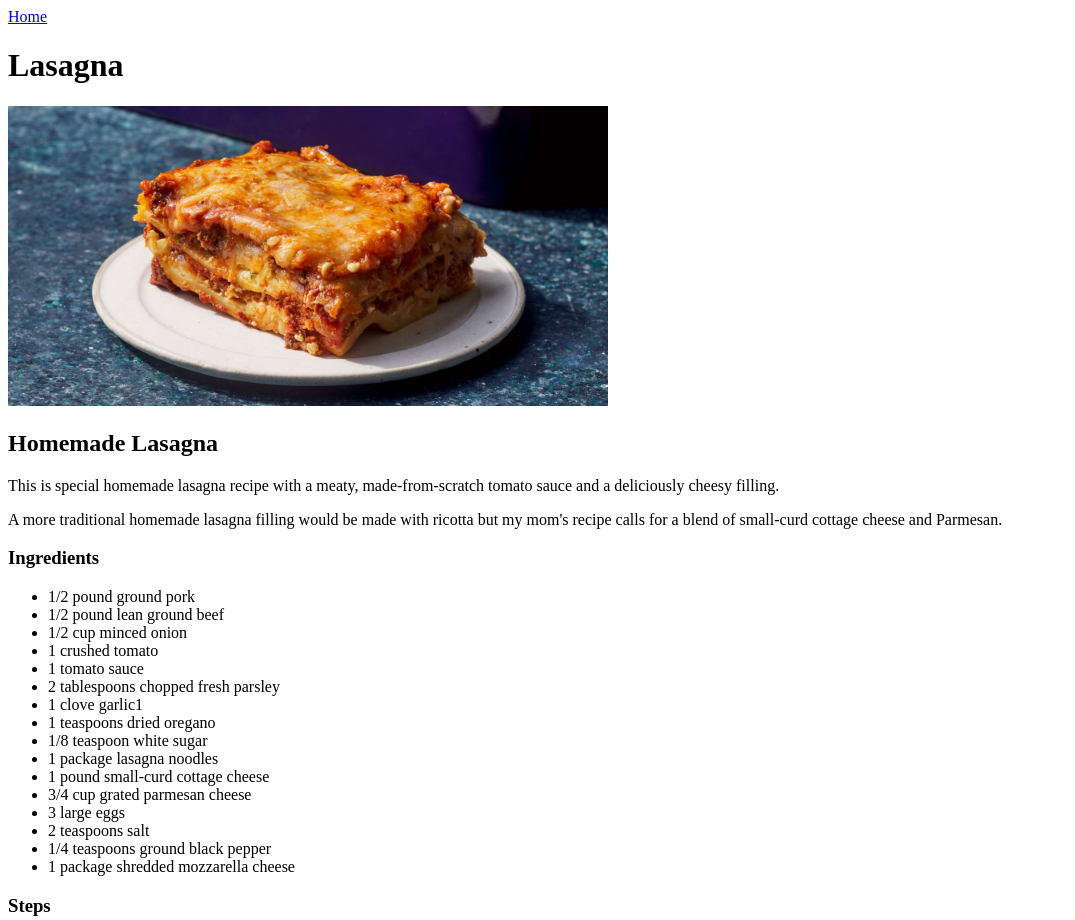
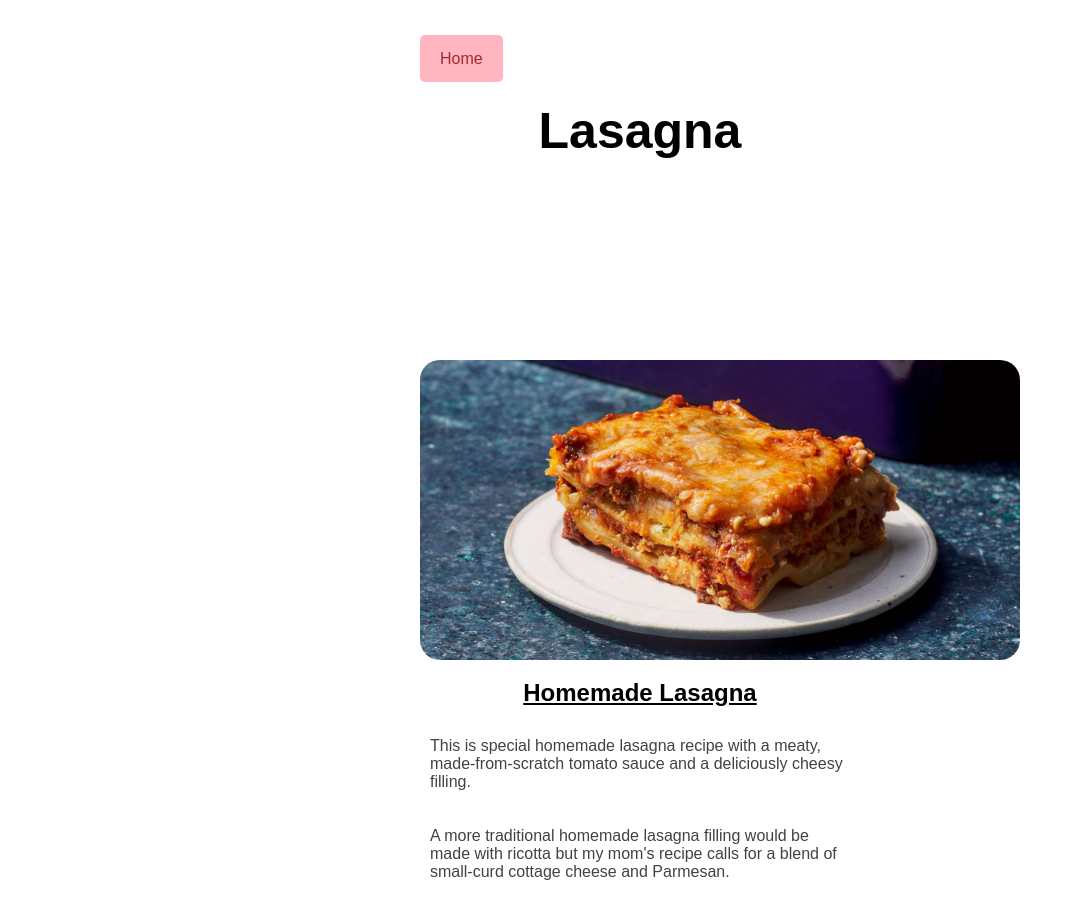
Before and after one commit to HadyElsaghier/odin-recipes, a plain HTML site: page recipes/lasagna.html in a window 1280 px wide. Shown: the top 920 px of the page, without its empty margins (0-1075 px from the left). Drawn offline with Linux system fonts and the light colour scheme.

Commit message:
add stylesheet and styling some elements

```diff
--- a/index.html
+++ b/index.html
@@ -1,23 +1,35 @@
 <!DOCTYPE html>
 <html lang="en">
-
   <head>
-    <meta name="viewport" content="width=device-width, initial-scale=1.0">
-    <meta charset="UTF-8">
+    <meta charset="UTF-8" />
+    <meta name="viewport" content="width=device-width, initial-scale=1.0" />
+    <link rel="stylesheet" href="styles.css" />
     <title>Recipes</title>
   </head>
 
   <body>
+    <div class="odinrecipes">
       <h1>Odin Recipes</h1>
       <ul>
-        <li><a href="./recipes/lasagna.html">Lasagna</a>
+        <li>
+          <a href="./recipes/lasagna.html">Lasagna</a>
           <ul>
-                <li><a href="./recipes/lasagna.html#homemadelasagna">Homemade Lasagna</a></li>
-                <li><a href="./recipes/lasagna.html#easylasagna">Easy Lasagna</a></li>
-                <li><a href="./recipes/lasagna.html#mexicanlasagna">Mexican Lasagna</a></li>
+            <li>
+              <a href="./recipes/lasagna.html#homemadelasagna"
+                >Homemade Lasagna</a
+              >
+            </li>
+            <li>
+              <a href="./recipes/lasagna.html#easylasagna">Easy Lasagna</a>
+            </li>
+            <li>
+              <a href="./recipes/lasagna.html#mexicanlasagna"
+                >Mexican Lasagna</a
+              >
+            </li>
           </ul>
         </li>
       </ul>
+    </div>
   </body>
-
 </html>
--- a/recipes/lasagna.html
+++ b/recipes/lasagna.html
@@ -1,17 +1,30 @@
 <!DOCTYPE html>
 <html lang="en">
   <head>
-    <meta charset="UTF-8">
-    <meta name="viewport" content="width=device-width, initial-scale=1.0">
+    <meta charset="UTF-8" />
+    <meta name="viewport" content="width=device-width, initial-scale=1.0" />
+    <link rel="stylesheet" href="../styles.css" />
     <title>Lasagna</title>
   </head>
   <body>
-    <a href="../index.html">Home</a>
+    <div class="lasagna">
+      <a class="homebutton" href="../index.html">Home</a>
       <h1>Lasagna</h1>
-    <img src="../images/homemade-lasagna.jpg" alt="Homemade Lasagna" width="600" id="homemadelasagna">
+      <img
+        src="../images/homemade-lasagna.jpg"
+        alt="Homemade Lasagna"
+        id="homemadelasagna"
+      />
       <h2>Homemade Lasagna</h2>
-    <p>This is special homemade lasagna recipe with a meaty, made-from-scratch tomato sauce and a deliciously cheesy filling.</p>
-    <p>A more traditional homemade lasagna filling would be made with ricotta but my mom's recipe calls for a blend of small-curd cottage cheese and Parmesan.</p>
+      <p>
+        This is special homemade lasagna recipe with a meaty, made-from-scratch
+        tomato sauce and a deliciously cheesy filling.
+      </p>
+      <p>
+        A more traditional homemade lasagna filling would be made with ricotta
+        but my mom's recipe calls for a blend of small-curd cottage cheese and
+        Parmesan.
+      </p>
       <h3>Ingredients</h3>
       <ul>
         <li>1/2 pound ground pork</li>
@@ -34,22 +47,58 @@
       <h3>Steps</h3>
       <ol>
         <li>Gather all ingredients.</li>
-        <li>Combine pork and ground beef in a large, deep skillet over medium-high heat; cook and stir until browned and crumbly, 5 to 7 minutes.</li>
+        <li>
+          Combine pork and ground beef in a large, deep skillet over medium-high
+          heat; cook and stir until browned and crumbly, 5 to 7 minutes.
+        </li>
         <li>Add onion and cook until translucent, about 5 minutes.</li>
-        <li>Stir in crushed tomatoes, tomato sauce, 1 tablespoon fresh parsley, garlic, basil, salt, oregano, and sugar. Reduce heat to medium-low and simmer, stirring occasionally, for 30 minutes.
-
+        <li>
+          Stir in crushed tomatoes, tomato sauce, 1 tablespoon fresh parsley,
+          garlic, basil, salt, oregano, and sugar. Reduce heat to medium-low and
+          simmer, stirring occasionally, for 30 minutes.
         </li>
-        <li>While the sauce is simmering, bring a large pot of lightly salted water to a boil. Cook lasagna noodles in the boiling water, stirring occasionally, until tender yet firm to the bite, 8 to 10 minutes. Drain and set aside. While the noodles are cooking, preheat the oven to 375 degrees F (190 degrees C).</li>
-        <li>Mix cottage cheese, Parmesan cheese, eggs, remaining 1 tablespoon fresh parsley, salt, and pepper in a large bowl until combined.</li>
-        <li>Assemble lasagna: Spread a spoon or two of sauce over the bottom of a 9x13-inch baking dish just to to coat it. Place two layers of noodles over the sauce to cover.</li>
-        <li>Layer with 1/2 of the cheese mixture, 1/2 of the remaining sauce, and 1/2 of the mozzarella cheese. Repeat layers once more using the remaining noodles, cheese mixture, sauce, and mozzarella. Cover the baking dish with aluminum foil.</li>
-        <li>Bake in the preheated oven for 30 to 40 minutes. Remove the foil and bake until cheese is golden brown, 5 to 10 more minutes.</li>
-        <li>Remove from the oven and let stand for 10 minutes before cutting and serving.</li>
+        <li>
+          While the sauce is simmering, bring a large pot of lightly salted
+          water to a boil. Cook lasagna noodles in the boiling water, stirring
+          occasionally, until tender yet firm to the bite, 8 to 10 minutes.
+          Drain and set aside. While the noodles are cooking, preheat the oven
+          to 375 degrees F (190 degrees C).
+        </li>
+        <li>
+          Mix cottage cheese, Parmesan cheese, eggs, remaining 1 tablespoon
+          fresh parsley, salt, and pepper in a large bowl until combined.
+        </li>
+        <li>
+          Assemble lasagna: Spread a spoon or two of sauce over the bottom of a
+          9x13-inch baking dish just to to coat it. Place two layers of noodles
+          over the sauce to cover.
+        </li>
+        <li>
+          Layer with 1/2 of the cheese mixture, 1/2 of the remaining sauce, and
+          1/2 of the mozzarella cheese. Repeat layers once more using the
+          remaining noodles, cheese mixture, sauce, and mozzarella. Cover the
+          baking dish with aluminum foil.
+        </li>
+        <li>
+          Bake in the preheated oven for 30 to 40 minutes. Remove the foil and
+          bake until cheese is golden brown, 5 to 10 more minutes.
+        </li>
+        <li>
+          Remove from the oven and let stand for 10 minutes before cutting and
+          serving.
+        </li>
       </ol>
 
-    <img src="../images/easy-lasagna.jpg" alt="Easy Lasagna" width="600" id="easylasagna">
+      <img
+        src="../images/easy-lasagna.jpg"
+        alt="Easy Lasagna"
+        id="easylasagna"
+      />
       <h2>Easy Lasagna</h2>
-    <p>An easy lasagna recipe that saves me lots of time. This dish satisfies everyone in the family. Try it tonight!</p>
+      <p>
+        An easy lasagna recipe that saves me lots of time. This dish satisfies
+        everyone in the family. Try it tonight!
+      </p>
       <h3>Ingredients</h3>
       <ul>
         <li>1 pound lean ground beef</li>
@@ -65,17 +114,46 @@
       </ul>
       <h3>Steps</h3>
       <ol>
-        <li>Gather all ingredients and preheat the oven to 350 degrees F (175 degrees C).</li>
-        <li>Heat a large skillet over medium-high heat. Cook and stir ground beef in the hot skillet until browned and crumbly, 8 to 10 minutes. Drain and discard grease. Stir in spaghetti sauce and simmer for 5 minutes.</li>
-        <li>Combine cottage cheese, 2 cups of mozzarella cheese, eggs, 1/2 of the grated Parmesan cheese, dried parsley, salt, and pepper in a large bowl.</li>
-        <li>Spread 3/4 cup of sauce in a 9x13-inch baking dish. Cover with 3 uncooked lasagna noodles, 1 3/4 cups of cheese mixture, and 1/4 cup sauce; repeat layers once more. Top with remaining 3 noodles, sauce, mozzarella, and Parmesan cheese. Pour 1/2 cup water along the edges of the dish. Cover tightly with aluminum foil.</li>
-        <li>Bake in the preheated oven for 45 minutes. Uncover and bake for an additional 10 minutes. Let stand 10 minutes before serving.</li>
+        <li>
+          Gather all ingredients and preheat the oven to 350 degrees F (175
+          degrees C).
+        </li>
+        <li>
+          Heat a large skillet over medium-high heat. Cook and stir ground beef
+          in the hot skillet until browned and crumbly, 8 to 10 minutes. Drain
+          and discard grease. Stir in spaghetti sauce and simmer for 5 minutes.
+        </li>
+        <li>
+          Combine cottage cheese, 2 cups of mozzarella cheese, eggs, 1/2 of the
+          grated Parmesan cheese, dried parsley, salt, and pepper in a large
+          bowl.
+        </li>
+        <li>
+          Spread 3/4 cup of sauce in a 9x13-inch baking dish. Cover with 3
+          uncooked lasagna noodles, 1 3/4 cups of cheese mixture, and 1/4 cup
+          sauce; repeat layers once more. Top with remaining 3 noodles, sauce,
+          mozzarella, and Parmesan cheese. Pour 1/2 cup water along the edges of
+          the dish. Cover tightly with aluminum foil.
+        </li>
+        <li>
+          Bake in the preheated oven for 45 minutes. Uncover and bake for an
+          additional 10 minutes. Let stand 10 minutes before serving.
+        </li>
         <li>Serve and enjoy!</li>
       </ol>
 
-    <img src="../images/mexican-lasagna.jpg" alt="Mexican Lasagna" width="600" id="mexicanlasagna">
+      <img
+        src="../images/mexican-lasagna.jpg"
+        alt="Mexican Lasagna"
+        id="mexicanlasagna"
+      />
       <h2>Mexican Lasagna</h2>
-    <p>This is a traditional dish in my family. Anyone can make it really. It is composed of traditional Mexican ingredients layered over the top of one another in a lasagna-like fashion (hence the name) but has little similarity to lasagna, so lasagna haters have no fear!</p>
+      <p>
+        This is a traditional dish in my family. Anyone can make it really. It
+        is composed of traditional Mexican ingredients layered over the top of
+        one another in a lasagna-like fashion (hence the name) but has little
+        similarity to lasagna, so lasagna haters have no fear!
+      </p>
       <h3>Ingredients</h3>
       <ul>
         <li>1 pound ground beef</li>
@@ -89,13 +167,37 @@
       </ul>
       <h3>Steps</h3>
       <ol>
-        <li>Preheat oven to 350 degrees F (175 degrees C). Grease a 9x13-inch casserole dish.</li>
-        <li>Heat a large skillet over medium-high heat and stir in ground beef. Cook and stir until beef is crumbly, evenly browned, and no longer pink, about 10 minutes. Drain and discard any excess grease. Add water and taco seasoning; cook and stir until mixture has thickened, 5 to 10 minutes.</li>
-        <li>Arrange 3 tortillas in the bottom of the casserole dish; spread about half the can of refried beans and half the ground beef atop the tortilla layer. Sprinkle 1 cup Colby-Jack cheese over ground beef layer. Arrange 3 more tortillas over the cheese. Spread in the remaining 1/2 can refried beans and half the jar of taco sauce; sprinkle with 1 cup Colby-Jack cheese. Arrange 3 more tortillas and top with remaining ground beef and 1 cup Colby-Jack cheese. Top with last 3 tortillas and remaining 1/2 jar taco sauce.</li>
-        <li>Bake in the preheated oven until top tortilla layer begins to brown, 20 to 25 minutes. Sprinkle 1 cup Colby-Jack cheese over lasagna.</li>
+        <li>
+          Preheat oven to 350 degrees F (175 degrees C). Grease a 9x13-inch
+          casserole dish.
+        </li>
+        <li>
+          Heat a large skillet over medium-high heat and stir in ground beef.
+          Cook and stir until beef is crumbly, evenly browned, and no longer
+          pink, about 10 minutes. Drain and discard any excess grease. Add water
+          and taco seasoning; cook and stir until mixture has thickened, 5 to 10
+          minutes.
+        </li>
+        <li>
+          Arrange 3 tortillas in the bottom of the casserole dish; spread about
+          half the can of refried beans and half the ground beef atop the
+          tortilla layer. Sprinkle 1 cup Colby-Jack cheese over ground beef
+          layer. Arrange 3 more tortillas over the cheese. Spread in the
+          remaining 1/2 can refried beans and half the jar of taco sauce;
+          sprinkle with 1 cup Colby-Jack cheese. Arrange 3 more tortillas and
+          top with remaining ground beef and 1 cup Colby-Jack cheese. Top with
+          last 3 tortillas and remaining 1/2 jar taco sauce.
+        </li>
+        <li>
+          Bake in the preheated oven until top tortilla layer begins to brown,
+          20 to 25 minutes. Sprinkle 1 cup Colby-Jack cheese over lasagna.
+        </li>
         <li>Turn on oven's broiler.</li>
-        <li>Place lasagna under the broiler until Colby-Jack cheese is melted and bubbling, 3 to 5 minutes.</li>
+        <li>
+          Place lasagna under the broiler until Colby-Jack cheese is melted and
+          bubbling, 3 to 5 minutes.
+        </li>
       </ol>
-
+    </div>
   </body>
 </html>
--- /dev/null
+++ b/styles.css
@@ -0,0 +1,70 @@
+/* HOME PAGE */
+body {
+  font-family: Arial, sans-serif;
+  box-sizing: border-box;
+  margin: 50px 200px;
+}
+
+.odinrecipes h1 {
+  font-size: 50px;
+  font-weight: bold;
+  text-align: center;
+}
+.odinrecipes ul {
+  padding: 20px;
+  margin-left: 100px;
+}
+.odinrecipes li {
+  font-size: 20px;
+  padding: 10px;
+  /* margin: 20px; */
+}
+
+/* LASAGNA PAGE */
+.lasagna {
+  margin: 0 auto;
+  width: 50%;
+}
+.homebutton {
+  color: brown;
+  background-color: lightpink;
+  padding: 15px 20px;
+  border-radius: 5px;
+  text-decoration: none;
+}
+.lasagna h1 {
+  font-size: 50px;
+  font-weight: bold;
+  text-align: center;
+  margin-bottom: 150px;
+}
+.lasagna img {
+  width: 600px;
+  height: 300px;
+  border-radius: 20px;
+  display: block;
+  margin-left: auto;
+  margin-right: auto;
+  margin-top: 200px;
+}
+.lasagna p,
+.lasagna li {
+  color: rgb(66, 66, 66);
+}
+.lasagna li {
+  padding: 5px;
+  max-width: 600px;
+}
+.lasagna p {
+  max-width: 600px;
+  padding: 10px;
+}
+.lasagna h2 {
+  text-decoration: underline;
+  text-align: center;
+}
+.lasagna h3 {
+  color: rgb(49, 49, 49);
+  text-decoration: lightpink wavy underline;
+  margin-top: 50px;
+}
```
Lines whose indentation alone changed are shown as unchanged.
